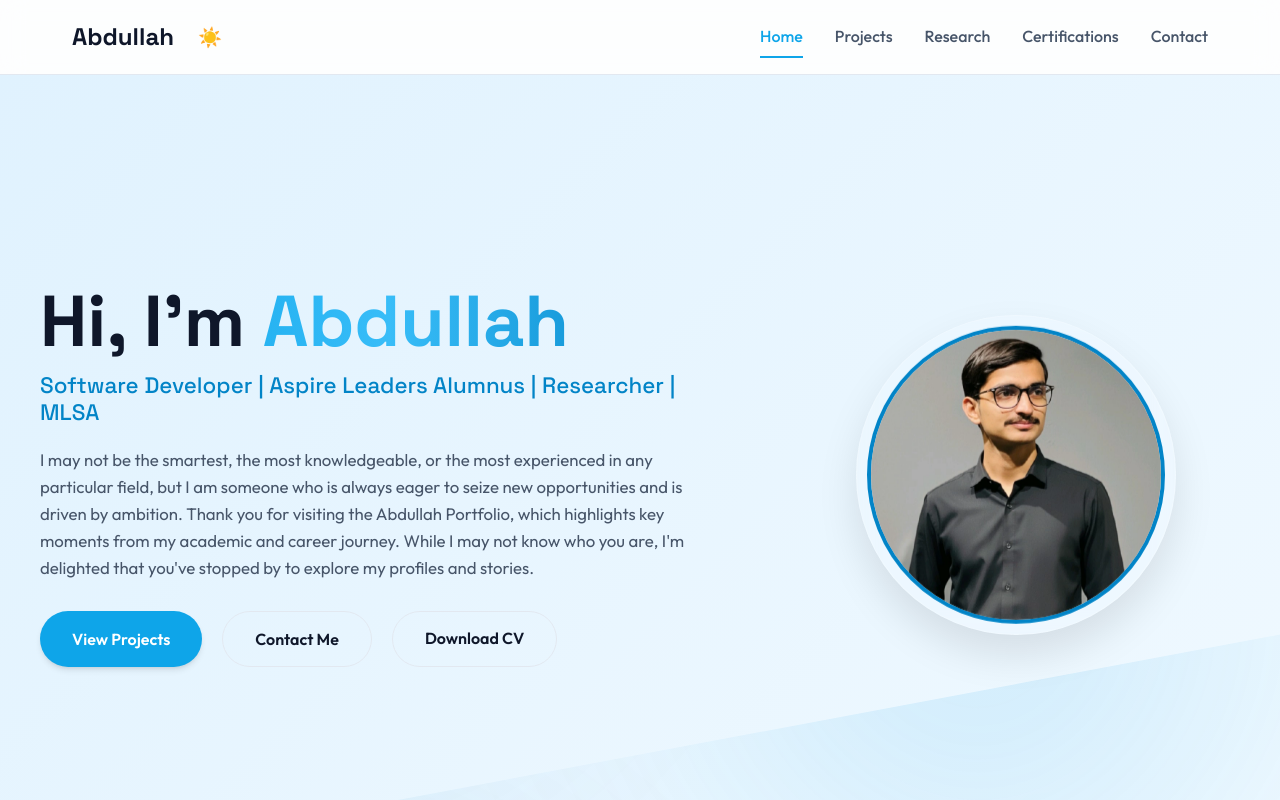
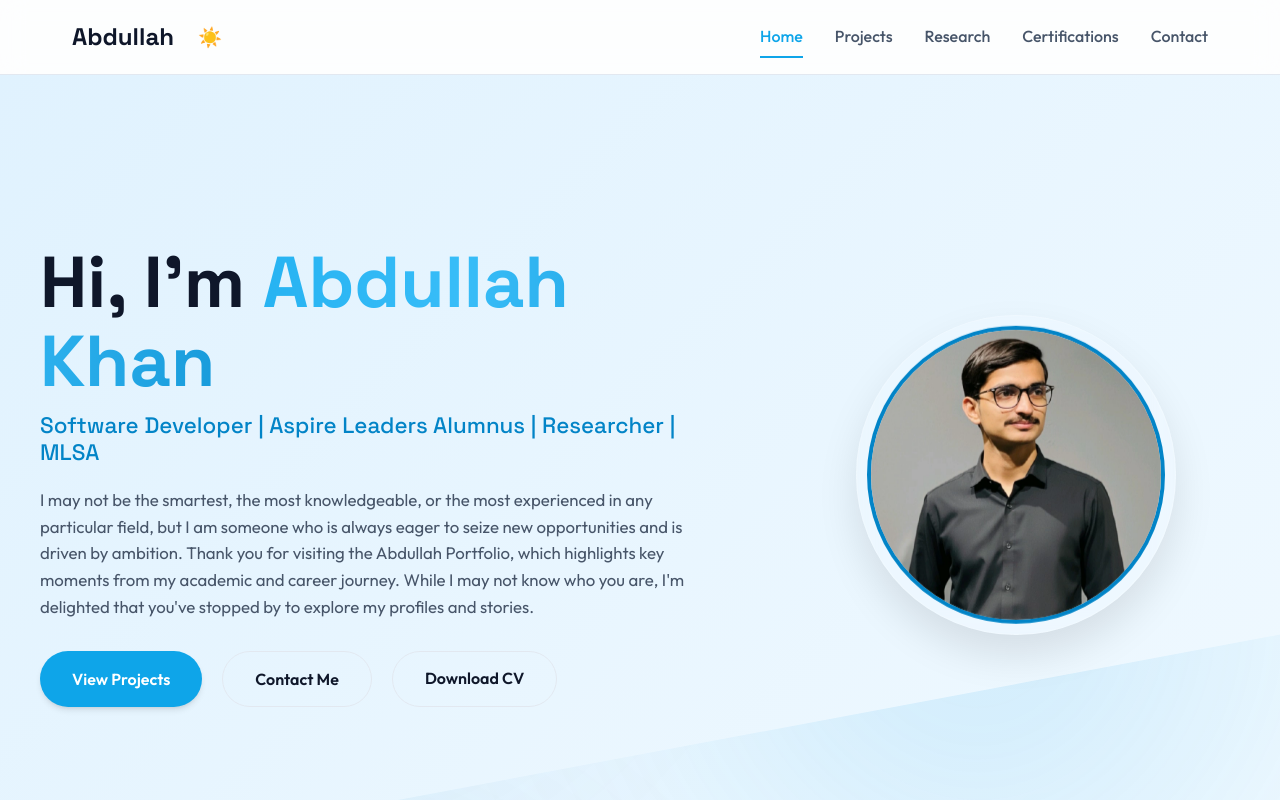
Before and after one commit to Abdullah22588/my_portfolio, a React (Vite) app: page /#/ in a window 1280 px wide. Shown: the top 800 px of the page. Built offline with nearby package versions, Linux system fonts and the light colour scheme.

Commit message:
updated-08

```diff
--- a/src/assets/components/Hero.jsx
+++ b/src/assets/components/Hero.jsx
@@ -23,7 +23,7 @@ export default function Hero() {
         {/* Hero Text */}
         <div className="hero-text">
           <h1 className="fade-in">
-            Hi, I’m <span>Abdullah</span>
+            Hi, I’m <span>Abdullah Khan</span>
           </h1>
           <h2 className="slide-up">
             Software Developer | Aspire Leaders Alumnus | Researcher | MLSA
```
